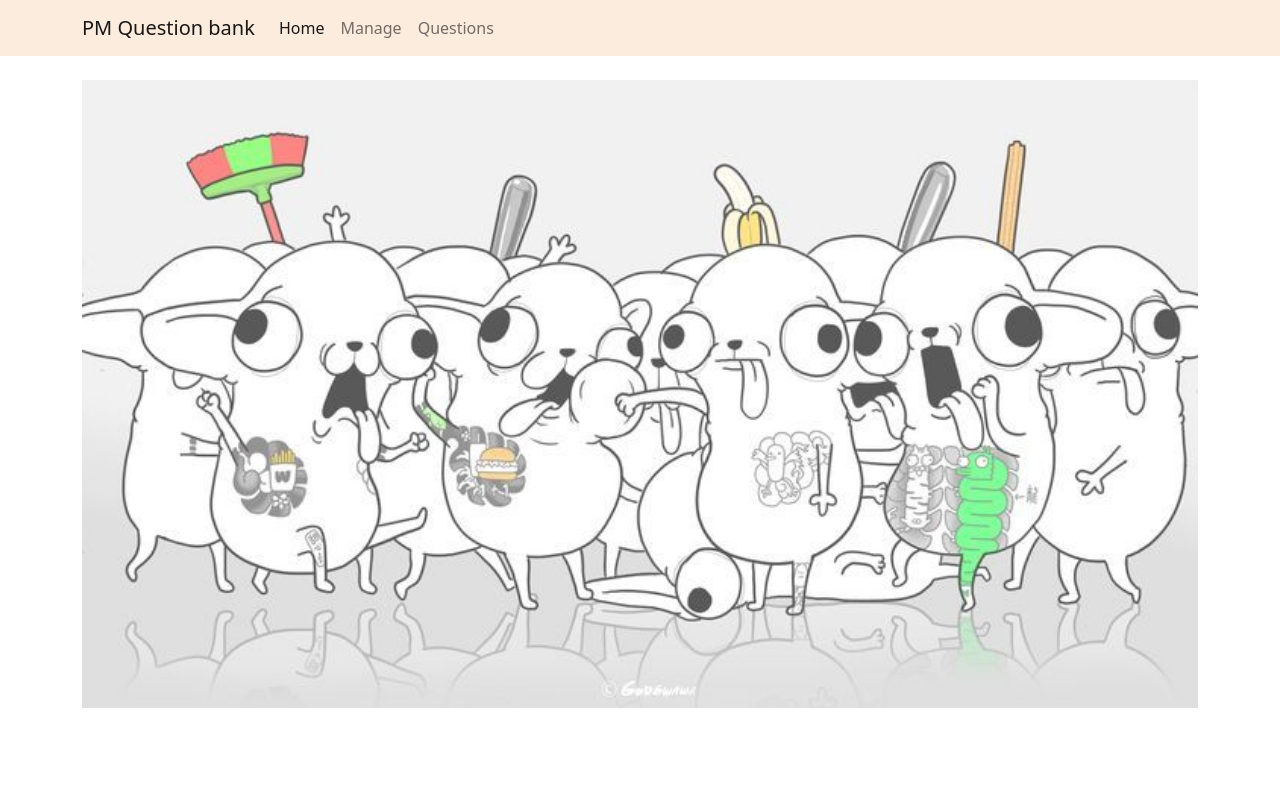
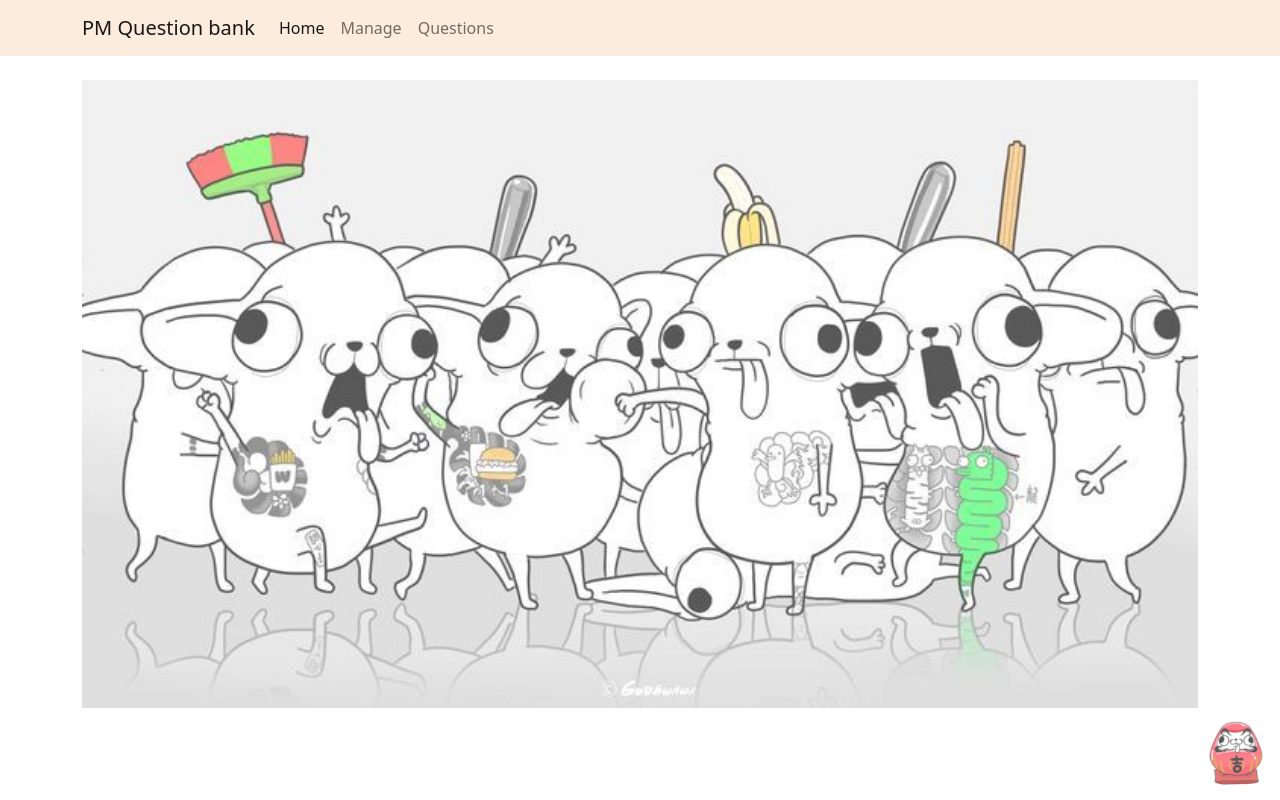
Before and after one commit to Lin014/pm-question-bank, a React (Create React App) app: page / in a window 1280 px wide. Built offline with nearby package versions, Linux system fonts and the light colour scheme.

Commit message:
add go to top button

```diff
--- a/src/App.scss
+++ b/src/App.scss
@@ -45,3 +45,12 @@ input {
 .font-color-red {
   color: red !important
 }
+
+.right-btn {
+  border: none;
+  cursor: pointer;
+  position: fixed;
+  bottom: 10px;
+  right: 10px;
+  z-index: 1;
+}
--- a/src/components/collectionRef.js
+++ b/src/components/collectionRef.js
@@ -2,7 +2,6 @@ import { db } from "../config/firebase"
 import { collection } from "firebase/firestore";
 
 export const collectionRef = {
-    // questions: collection(db, "questions"),
     others: collection(db, "others"),
     ch1: collection(db, "ch1"),
     ch2: collection(db, "ch2"),
--- a/src/pages/home.js
+++ b/src/pages/home.js
@@ -6,9 +6,10 @@ import '../App.scss';
 export const Home = () => {
     return (
         <div>
-            <Navs />
+            <Navs id="top"/>
             <div className="container">
-                <img style={{ marginTop: "80px"}} width="100%" height="100%" src={require('../components/godgwawa.jpeg')} />
+                <img alt="home background" style={{ marginTop: "80px"}} width="100%" height="100%" src={require('../pictures/godgwawa.jpeg')} />
+                <a href="#top"><img alt="Go to top button" className="right-btn" src={require('../pictures/godgwawa2.png')}/></a>
             </div>
         </div>
     )
--- a/src/pages/manage.js
+++ b/src/pages/manage.js
@@ -54,8 +54,9 @@ export const Manage = () => {
 
   return (
     <div>
-      <Navs />
-      <div className="container" style={{ marginTop: "70px"}}>
+      <Navs id="top"/>
+      <div className="container" style={{ marginTop: "70px" }}>
+        <a href="#top"><img alt="Go to top button" className="right-btn" src={require('../pictures/godgwawa2.png')}/></a>
         <h3 className="sub-title">Add Question</h3>
         <Form>
           <Form.Group className="mb-3">
--- a/src/pages/questions.js
+++ b/src/pages/questions.js
@@ -87,14 +87,16 @@ export const Quesition = () => {
                     filter2.push(val)
                 }
             }
+            return filter2
         })
         setShowQuestions(filter2)
-    }, [ch1, ch2, ch3, ch4, ch5, ch6, others])
+    }, [ch1, ch2, ch3, ch4, ch5, ch6, others, questions])
 
     return (
         <div>
-            <Navs />
+            <Navs id="top"/>
             <div className="container" style={{ marginTop: "70px"}}>
+            <a href="#top"><img alt="Go to top button" className="right-btn" src={require('../pictures/godgwawa2.png')}/></a>
                 <h3 className="sub-title">Questions List</h3>
                 <QuestionCheckbox
                     ch1={ch1} ch2={ch2} ch3={ch3} ch4={ch4} ch5={ch5} ch6={ch6} others={others}
```
Also changed, not shown: src/components/nav.js (line endings or trailing spaces), src/pictures/godgwawa.jpeg (renamed from src/components/godgwawa.jpeg), src/pictures/godgwawa2.png (added).
